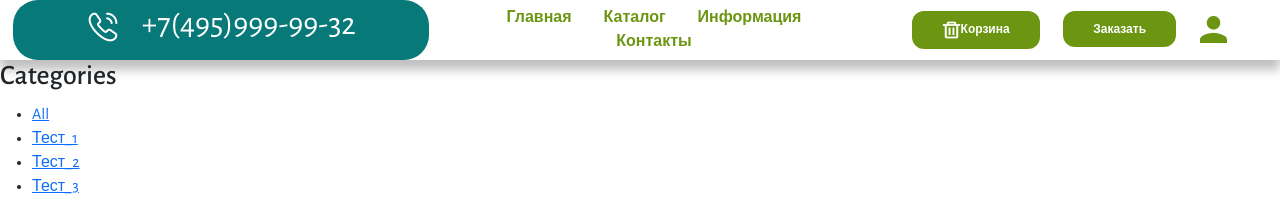
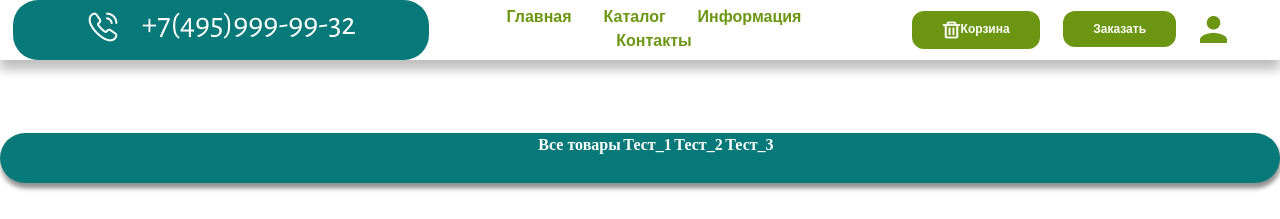
Before and after one commit to fes323/online_shop-in-progress-, a Django app: page /catalog/ in a window 1280 px wide. Shown: the top 219 px of the page. Run offline with Django 4.2, Linux system fonts and the light colour scheme; data comes from the database, SQL or seed files in the repository.

Commit message:
catalog page

```diff
--- a/greenGrass_shop/shop/static/css/base.css
+++ b/greenGrass_shop/shop/static/css/base.css
@@ -142,3 +142,39 @@
   width: 45px;
   height: 29px;
 }
+
+/* body catalog */
+
+.body_catalog {
+  margin-top: 73px;
+}
+
+.category_bar {
+  height: 50px;
+
+  background: #087979;
+  box-shadow: 2px 4px 4px rgba(0, 0, 0, 0.25), 0px 6px 4px rgba(0, 0, 0, 0.25);
+  border-radius: 25px;
+}
+
+li {
+  display: inline;
+}
+
+.category_menu_item_link {
+  text-decoration: none;
+  font-family: "Alegreya";
+  font-style: normal;
+  font-weight: 700;
+  font-size: 16px;
+  line-height: 22px;
+  /* identical to box height */
+
+  color: #ffffff;
+}
+
+/* catalog list */
+
+.catalog_list {
+  margin-top: 70px;
+}
--- a/greenGrass_shop/shop/templates/shop/base.html
+++ b/greenGrass_shop/shop/templates/shop/base.html
@@ -27,7 +27,7 @@
       <div class="row justify-content-center">
         <div class="head d-inline-flex text-center align-items-center">
           <div class="col-4">
-            <button class="head_placeholder_phone">
+            <button href="tel:+74959999932" class="head_placeholder_phone">
               <img
                 class="head_phone_icon"
                 src="{% static "/img/phone_icon.png" %}"
--- a/greenGrass_shop/shop/templates/shop/catalog.html
+++ b/greenGrass_shop/shop/templates/shop/catalog.html
@@ -11,18 +11,32 @@
     <title>GGshop | Каталог</title>
 </head>
 <body>
- <div id="sidebar">
-        <h3>Categories</h3>
-        <ul>
-            <li {% if not category %}class="selected"{% endif %}>
-                <a href="{% url "shop:main_catalog" %}">All</a>
+<div class="container-xxl body_catalog">
+      <div class="row">
+        <div class="category_bar text-center">
+          <ul class="category_menu_item">
+            <li  {% if not category %}class="selected"{% endif %}>
+                <a class="category_menu_item_link" href="{% url "shop:main_catalog" %}">Все товары</a>
             </li>
             {% for c in categories %}
                 <li {% if category.slug == c.slug %}class="selected"{% endif %}>
-                    <a href="{{ c.get_absolute_url }}">{{ c.name }}</a>
+                    <a class="category_menu_item_link" href="{{ c.get_absolute_url }}">{{ c.name }}</a>
                 </li>
             {% endfor %}
         </ul>
+        </div>
+      </div>
+    </div>
+
+    <div class="container-xxl catalog_list">
+        <div class="row text-center align-items-center">
+
+        </div>
+    </div>
+
+
+ <div id="sidebar">
+
     </div>
     <div id="main" class="product-list">
         <h1>{% if category %}{{ category.name }}{% else %}Products{% endif %}</h1>
```
